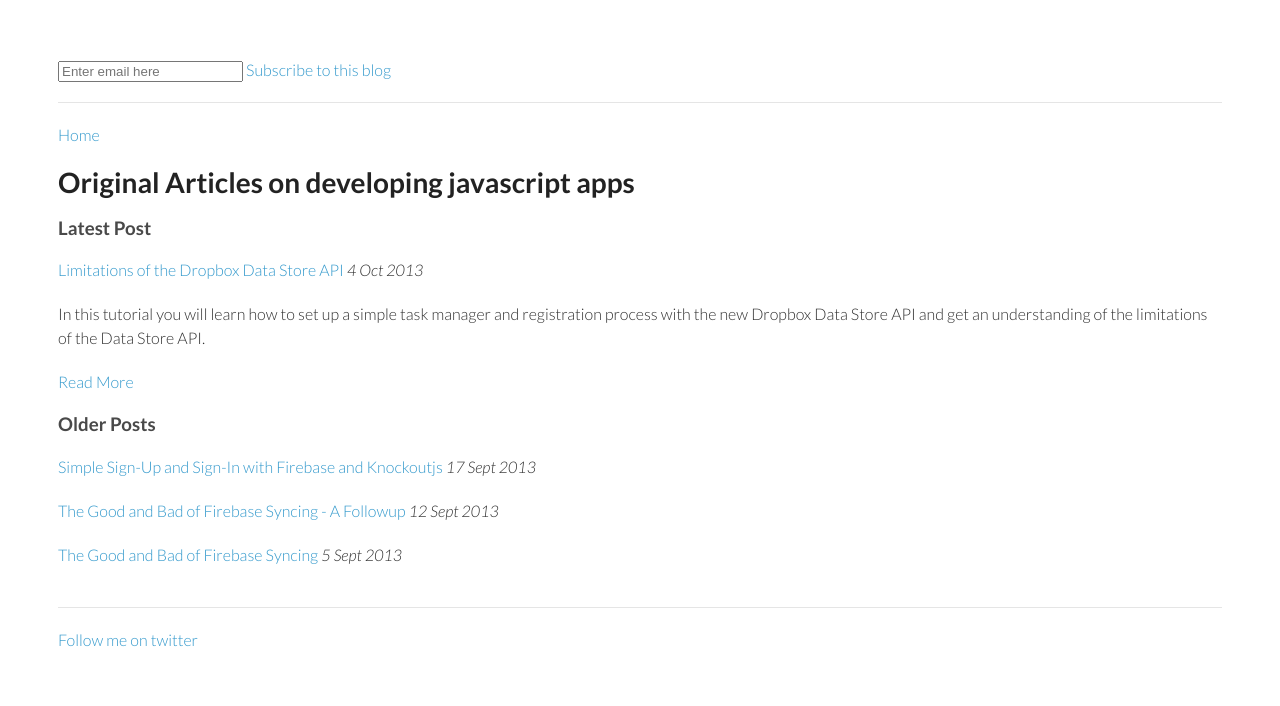
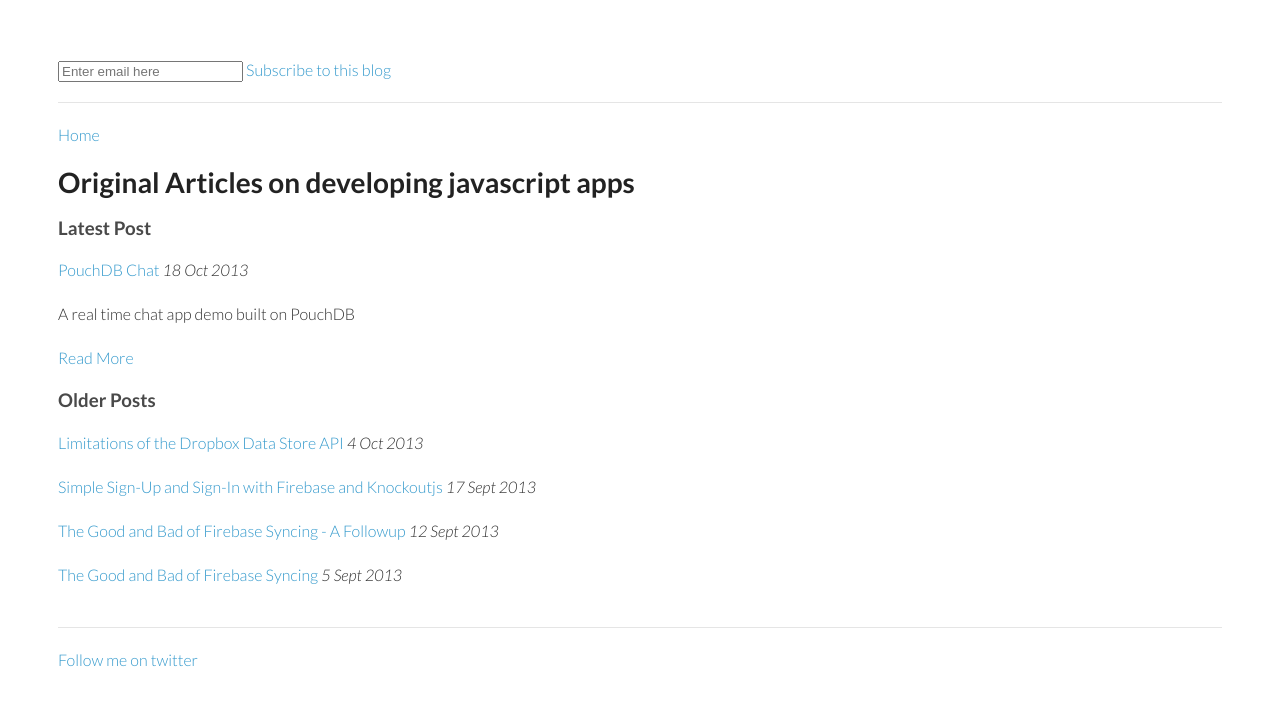
Before and after one commit to nigelkelly/nigelkelly.github.io, a Jekyll site: the page built from index.md, in a window 1280 px wide. Shown: the top 706 px of the page. Built offline with Jekyll 4.4.1, drawn with Linux system fonts in a browser that asks for light colours; Markdown is read by kramdown in place of the engine named in the settings; comment, search, counter and statistics services are not loaded.

Commit message:
pouch chat

```diff
--- a/index.md
+++ b/index.md
@@ -10,15 +10,16 @@ excerpt: This blog contains articles on developing nobackend web apps using new
 
 ### Latest Post
 
-[Limitations of the Dropbox Data Store API](http://nigelkelly.github.io/dropbox-data-store-tutorial.html) *4 Oct 2013*
+[PouchDB Chat](http://nigelkelly.github.io/pouchdb-chat.html) *18 Oct 2013*
 
-In this tutorial you will learn how to set up a simple task manager and registration process with the new Dropbox Data Store API
-and get an understanding of the limitations of the Data Store API.
+A real time chat app demo built on PouchDB
 
-#### [Read More](http://nigelkelly.github.io/dropbox-data-store-tutorial.html)
+#### [Read More](http://nigelkelly.github.io/pouchdb-chat.html)
 
 
 ### Older Posts
+
+[Limitations of the Dropbox Data Store API](http://nigelkelly.github.io/dropbox-data-store-tutorial.html) *4 Oct 2013*
 
 [Simple Sign-Up and Sign-In with Firebase and Knockoutjs](http://nigelkelly.github.io/simple-signup-and-signin-with-firebase-and-knockout.html) *17 Sept 2013*
 
```
